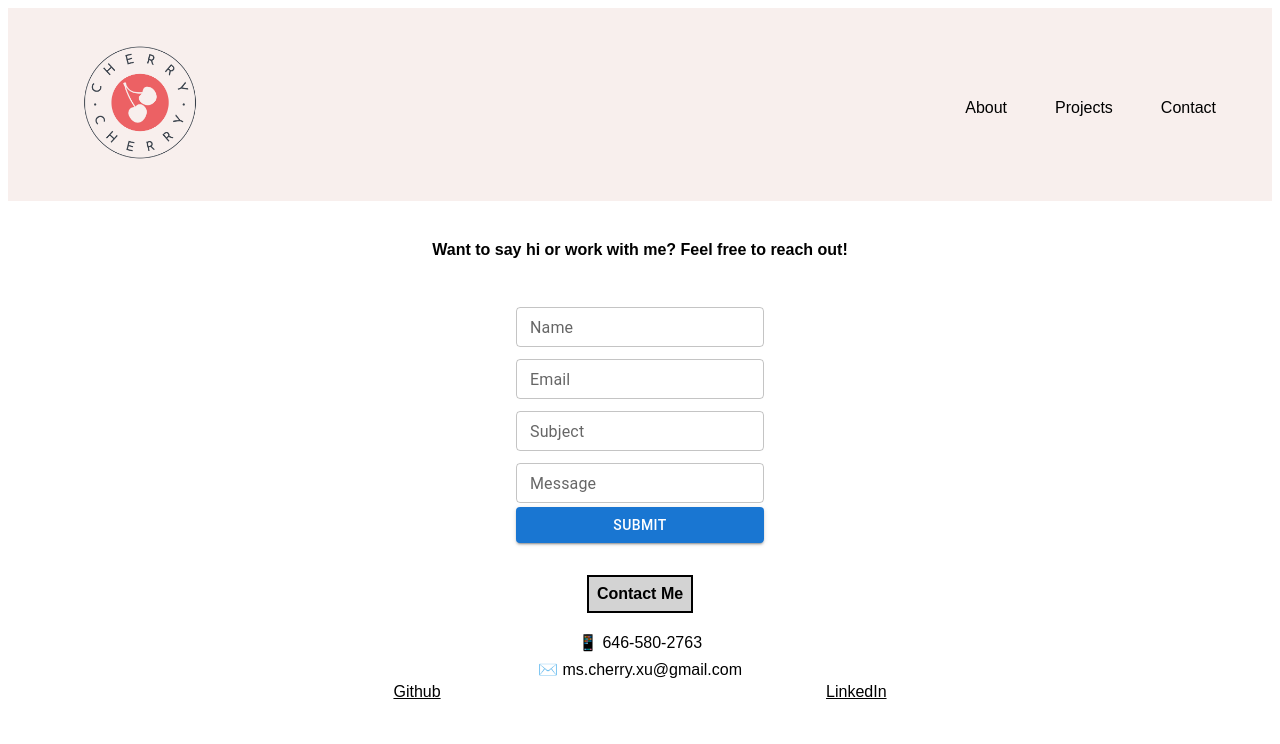
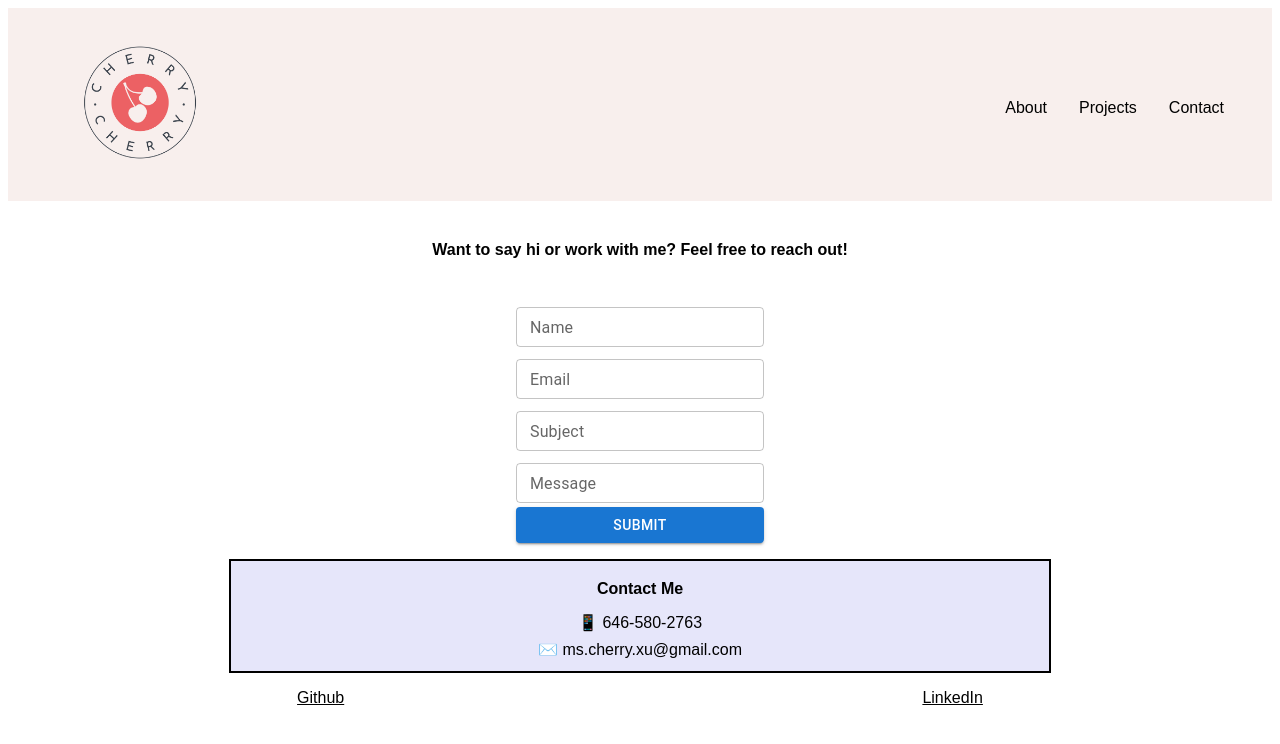
Before and after one commit to mscherryxu/portfolio-ts, a React (Create React App) app: page /contact in a window 1280 px wide. Shown: the top 744 px of the page. Built offline with nearby package versions, Linux system fonts and the light colour scheme.

Commit message:
Footer stays on bottom of page and edited contact me box size

```diff
--- a/src/components/Contact.js
+++ b/src/components/Contact.js
@@ -112,10 +112,12 @@ const Contact = () => {
             </form>
           </div>
         </div>
-        <div className="contact-info-container">
-          <h1 className="contact-header-2">Contact Me</h1>
-          <p className="contact-info">📱 646-580-2763</p>
-          <p className="contact-info">✉️ ms.cherry.xu@gmail.com</p>
+        <div className="contact-info-parent-container">
+          <div className="contact-info-container">
+            <h1 className="contact-header-2">Contact Me</h1>
+            <p className="contact-info">📱 646-580-2763</p>
+            <p className="contact-info">✉️ ms.cherry.xu@gmail.com</p>
+          </div>
         </div>
       </div>
     </>
--- a/src/components/Footer.js
+++ b/src/components/Footer.js
@@ -2,7 +2,9 @@ import React from "react";
 
 const Footer = () => {
   return (
+    <div className="footer-container">
       <div className="footer">
+        <div className="footer-links">
           <a
             href="https://github.com/mscherryxu"
             target="_blank"
@@ -20,6 +22,8 @@ const Footer = () => {
             LinkedIn
           </a>
         </div>
+      </div>
+    </div>
   );
 };
 
--- a/src/styles/contact.css
+++ b/src/styles/contact.css
@@ -24,10 +24,21 @@
   padding: 0.5rem;
 }
 
+.contact-info-parent-container {
+  display: flex;
+  flex-direction: column;
+  align-items: center;
+}
+
 .contact-info-container {
   display: flex;
   flex-direction: column;
   align-items: center;
+  margin: 1rem;
+  padding: 0.5rem;
+  border: 2px solid black;
+  background: lavender;
+  width: 65%;
 }
 
 .contact-header {
@@ -36,10 +47,6 @@
 
 .contact-header-2 {
   font-size: 1rem;
-  margin: 2rem 0 1rem;
-  padding: 0.5rem;
-  border: 2px solid black;
-  background: lightgray;
 }
 
 .contact-info {
--- a/src/styles/footer.css
+++ b/src/styles/footer.css
@@ -1,5 +1,16 @@
+.footer-container {
+  position: relative;
+}
+
 .footer {
+  padding-bottom: 2.5rem;
+}
+
+.footer-links {
   display: flex;
-  justify-content: space-evenly;
+  justify-content: space-around;
+  position: absolute;
   bottom: 0;
+  width: 100%;
+  height: 2.5rem;
 }
--- a/src/styles/navbar.css
+++ b/src/styles/navbar.css
@@ -15,7 +15,7 @@
 }
 
 .nav-link {
-  padding: 1.5rem;
+  padding: 1rem;
   text-decoration: none;
 }
 
```
Lines whose indentation alone changed are shown as unchanged.
